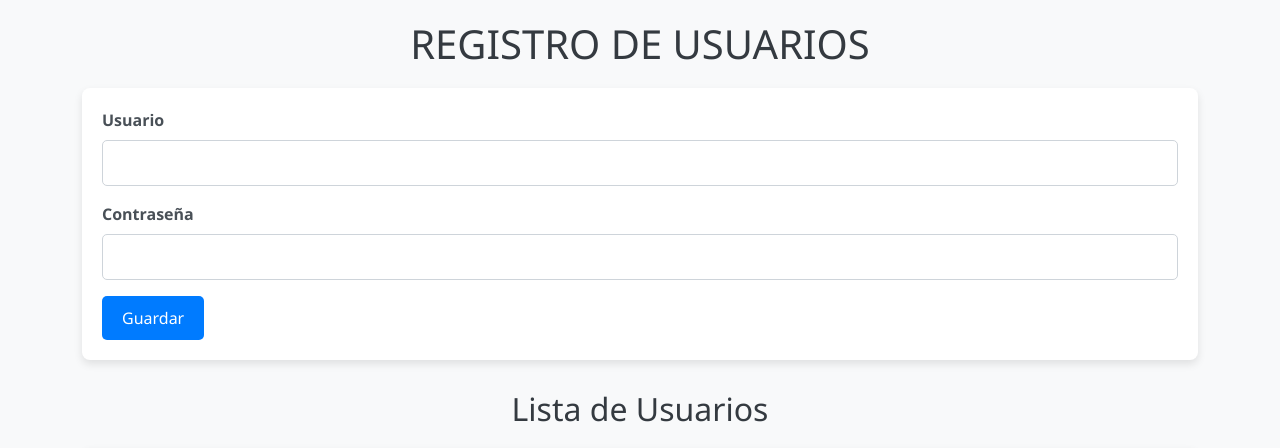
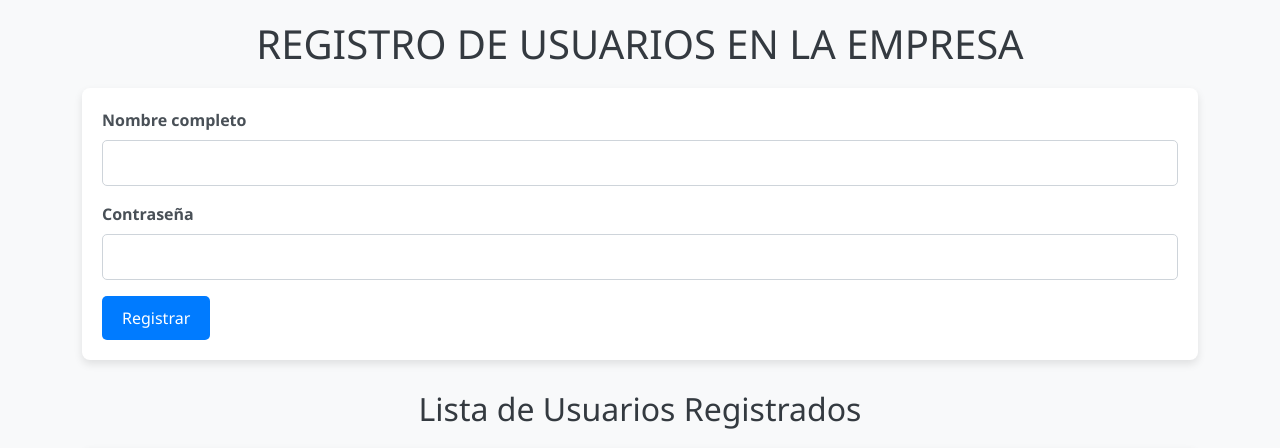
Before and after one commit to PAPELITO654/Flaskk, a Flask app: page / in a window 1280 px wide. Shown: the top 448 px of the page. Run offline with Flask 3, Linux system fonts and the light colour scheme; data that the repository does not hold is empty; some libraries are stand-ins or nearby versions.

Commit message:
Update app.html

```diff
--- a/templates/app.html
+++ b/templates/app.html
@@ -129,22 +129,22 @@
               </style>
 
     <div class="container">
-        <h1>REGISTRO DE USUARIOS</h1>
+        <h1>REGISTRO DE USUARIOS EN LA EMPRESA</h1>
 
         <!-- Formulario de registro -->
         <form id="formUsuario">
             <div class="mb-3">
-                <label for="txtUsuarioFA" class="form-label">Usuario</label>
+                <label for="txtUsuarioFA" class="form-label">Nombre completo</label>
                 <input type="text" class="form-control" id="txtUsuarioFA" name="txtUsuarioFA" required>
             </div>
             <div class="mb-3">
                 <label for="txtContrasenaFA" class="form-label">Contraseña</label>
                 <input type="password" class="form-control" id="txtContrasenaFA" name="txtContrasenaFA" required>
             </div>
-            <button type="submit" class="btn btn-primary">Guardar</button>
+            <button type="submit" class="btn btn-primary">Registrar</button>
         </form>
 
-        <h2>Lista de Usuarios</h2>
+        <h2>Lista de Usuarios Registrados</h2>
         <table class="table table-sm">
             <thead>
                 <tr>
```
